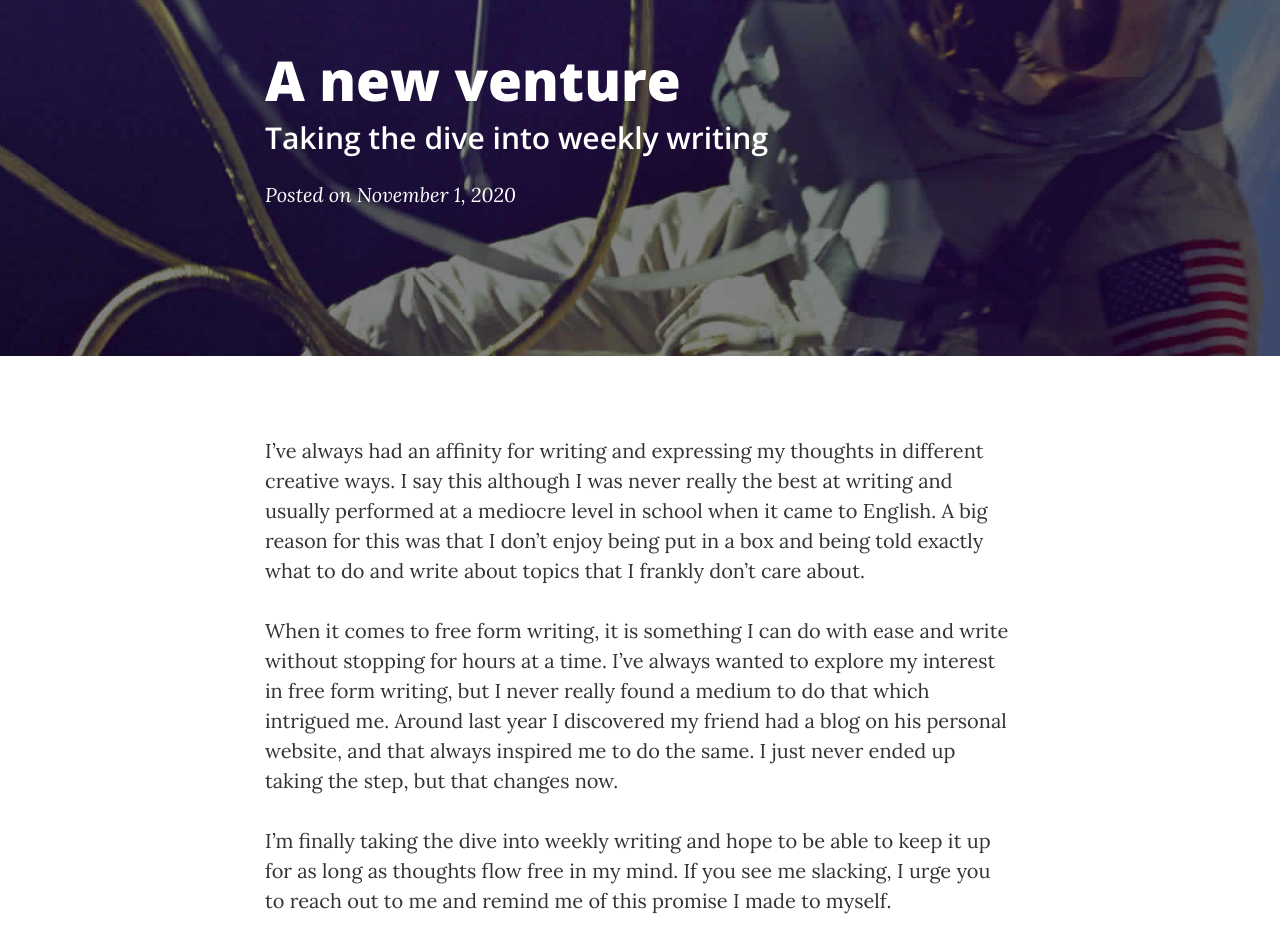
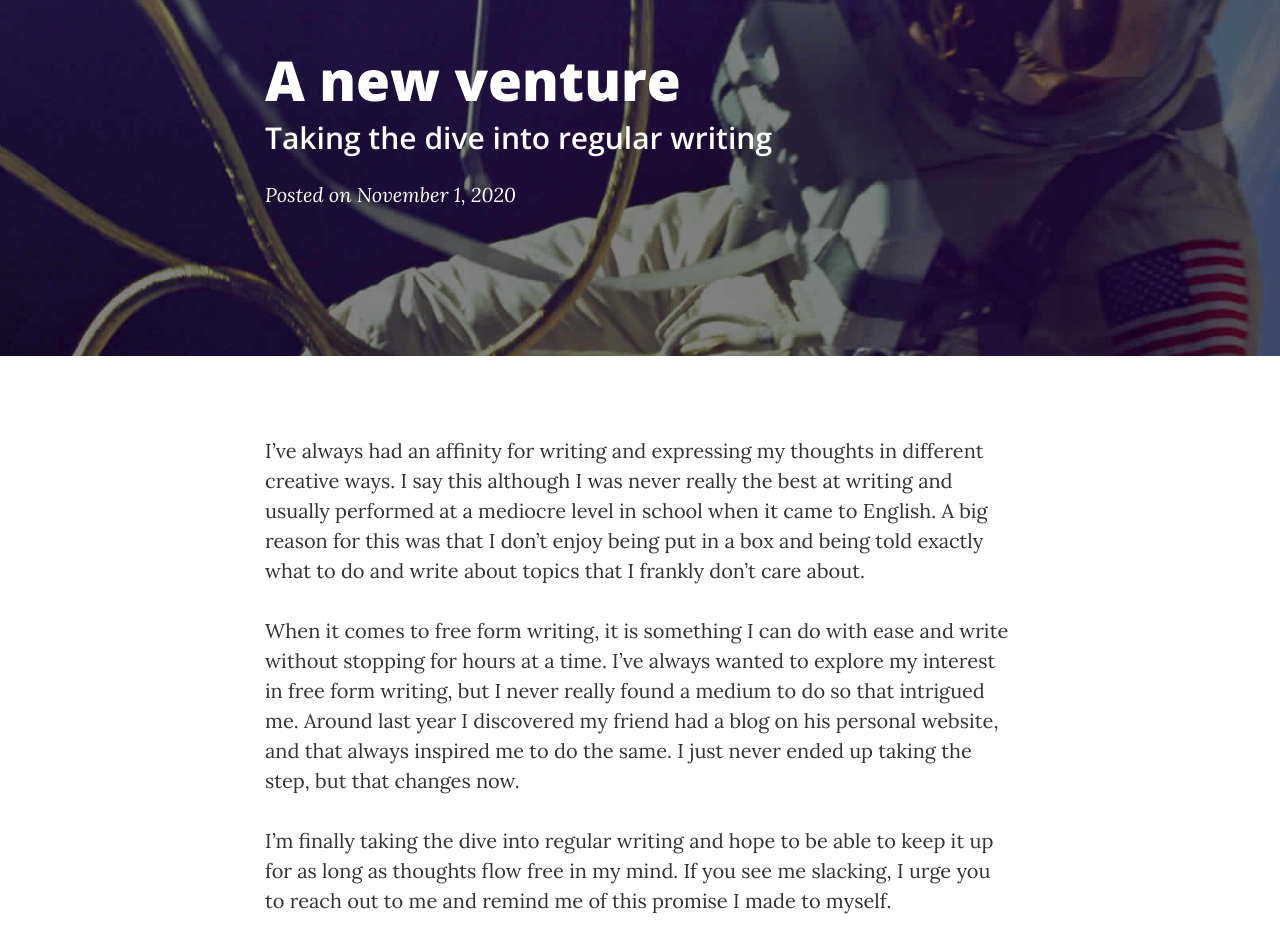
Before and after one commit to HarsimranAneja/blog, a website: page post1.html in a window 1280 px wide. Shown: the part 120-1063 px from the top of the page. Drawn offline with nearby package versions, Linux system fonts and the light colour scheme.

Commit message:
Update post1.html

```diff
--- a/post1.html
+++ b/post1.html
@@ -75,7 +75,7 @@
                 <div class="col-lg-8 col-lg-offset-2 col-md-10 col-md-offset-1">
                     <div class="post-heading">
                         <h1>A new venture</h1>
-                        <h2 class="subheading">Taking the dive into weekly writing</h2>
+                        <h2 class="subheading">Taking the dive into regular writing</h2>
                         <span class="meta">Posted on November 1, 2020</span>
                     </div>
                 </div>
@@ -92,9 +92,9 @@
 
                     <!--<h2 class="section-heading">The Final Frontier</h2>-->
 
-                    <p>When it comes to free form writing, it is something I can do with ease and write without stopping for hours at a time. I’ve always wanted to explore my interest in free form writing, but I never really found a medium to do that which intrigued me. Around last year I discovered my friend had a blog on his personal website, and that always inspired me to do the same. I just never ended up taking the step, but that changes now.</p>
+                    <p>When it comes to free form writing, it is something I can do with ease and write without stopping for hours at a time. I’ve always wanted to explore my interest in free form writing, but I never really found a medium to do so that intrigued me. Around last year I discovered my friend had a blog on his personal website, and that always inspired me to do the same. I just never ended up taking the step, but that changes now.</p>
 
-                    <p>I’m finally taking the dive into weekly writing and hope to be able to keep it up for as long as thoughts flow free in my mind. If you see me slacking, I urge you to reach out to me and remind me of this promise I made to myself.</p>
+                    <p>I’m finally taking the dive into regular writing and hope to be able to keep it up for as long as thoughts flow free in my mind. If you see me slacking, I urge you to reach out to me and remind me of this promise I made to myself.</p>
 
                     <!--<blockquote>The dreams of yesterday are the hopes of today and the reality of tomorrow. Science has not yet mastered prophecy. We predict too much for the next year and yet far too little for the next ten.</blockquote>-->
 
```
